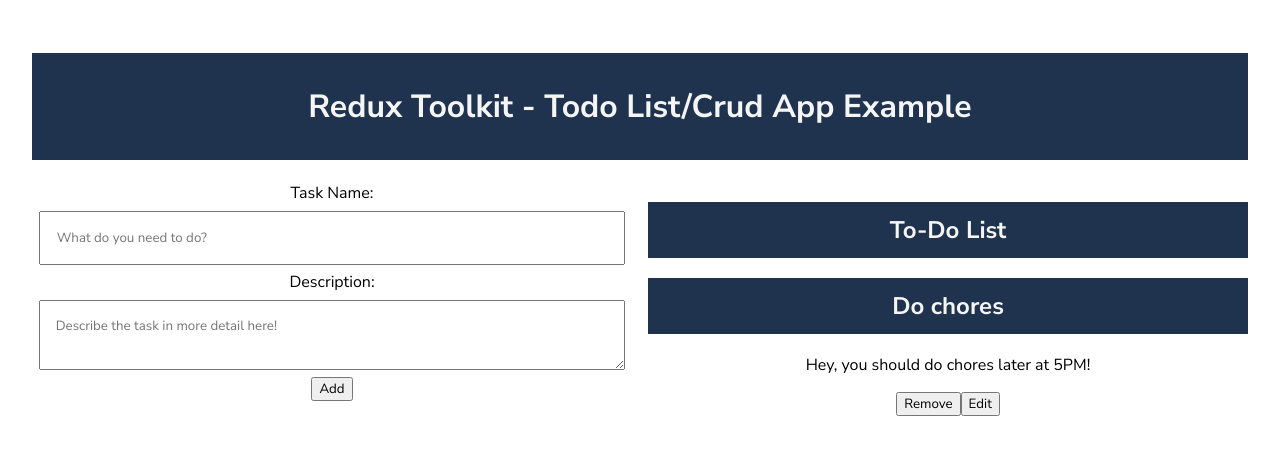
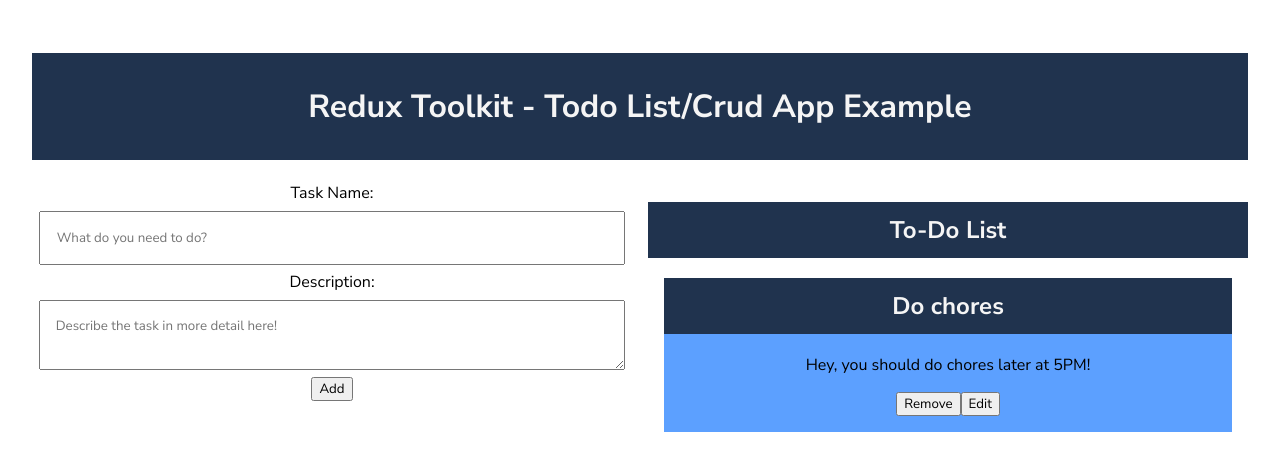
Before and after one commit to Shubamium/ReduxTodos, a React (Vite) app: page / in a window 1280 px wide. Shown: the top 470 px of the page. Built offline with nearby package versions, Linux system fonts and the light colour scheme.

Commit message:
Add styling to the list

```diff
--- a/src/App.jsx
+++ b/src/App.jsx
@@ -6,8 +6,6 @@
 import styled from 'styled-components';
 
 const StyledApp = styled.div`
-
-
   .content{
       display:grid;
       grid-template-columns: 1fr 1fr;
@@ -28,4 +26,8 @@
   )
 }
 
+
+export const StyledButton = styled.button`
+
+`
 export default App
--- a/src/components/TodoView.jsx
+++ b/src/components/TodoView.jsx
@@ -6,6 +6,15 @@
 import { createPortal,findDOMNode } from "react-dom"
 
 
+const StyledList = styled.div`
+    background-color: #ffffff;
+
+    & .list{
+        background-color: rgb(92, 160, 255);
+        margin: 1em;
+        padding-bottom: 1em;
+    }
+`
 export const TodoView = (props) => {
 
     const [toEdit,setToEdit] = useState(0);
@@ -38,11 +47,11 @@
         return createPortal(childrn,root);
     }
     return (
-        <div style={{position:'relative'}}>
+        <StyledList style={{position:'relative'}}>
             <h2>To-Do List</h2>
             {props.list && renderList(props.list)}
             {renderEditDialog()}
-        </div>
+        </StyledList>
     )
 }
 
@@ -53,7 +62,7 @@
         dispatch(listActions.remove(props.id));
     }
     return (
-        <div>
+        <div className="list">
             <h2>{props.title}</h2>
             <p>{props.description}</p>
             <button onClick={handleRemove}>Remove</button>
```
